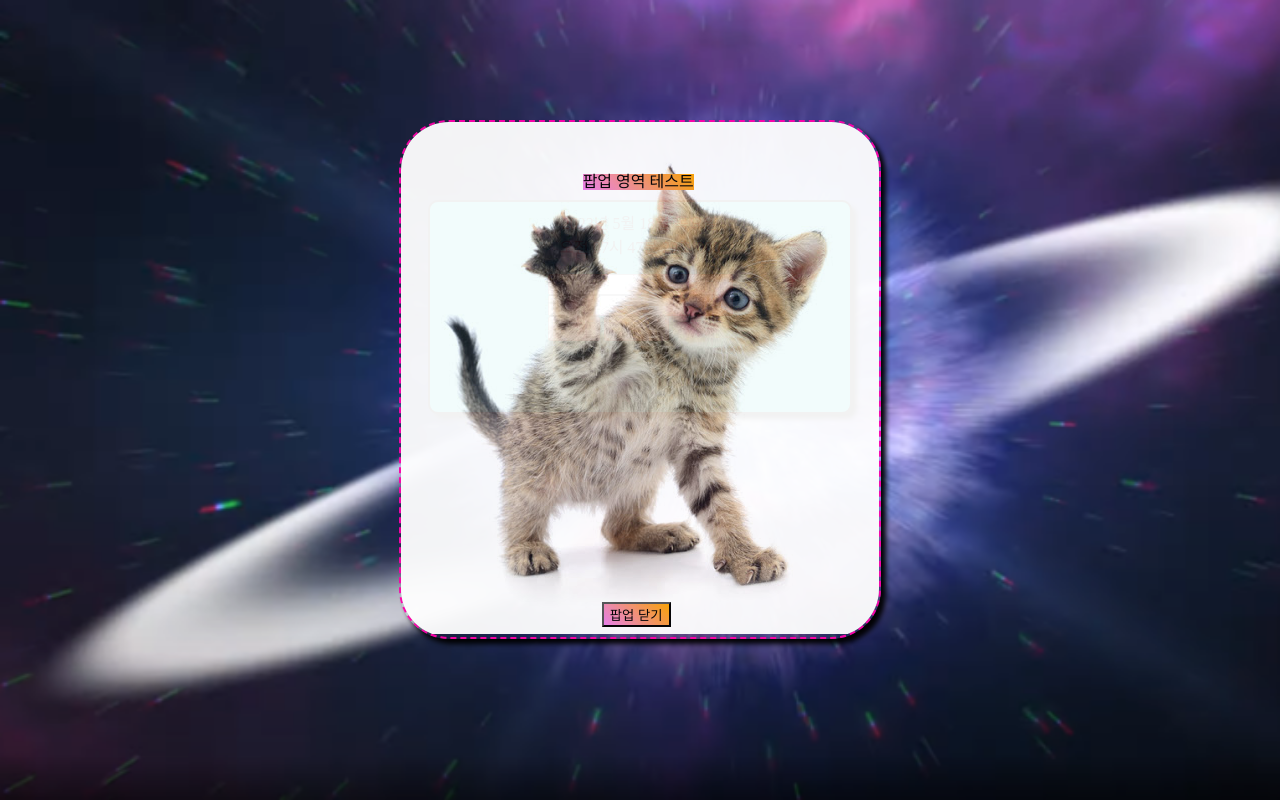
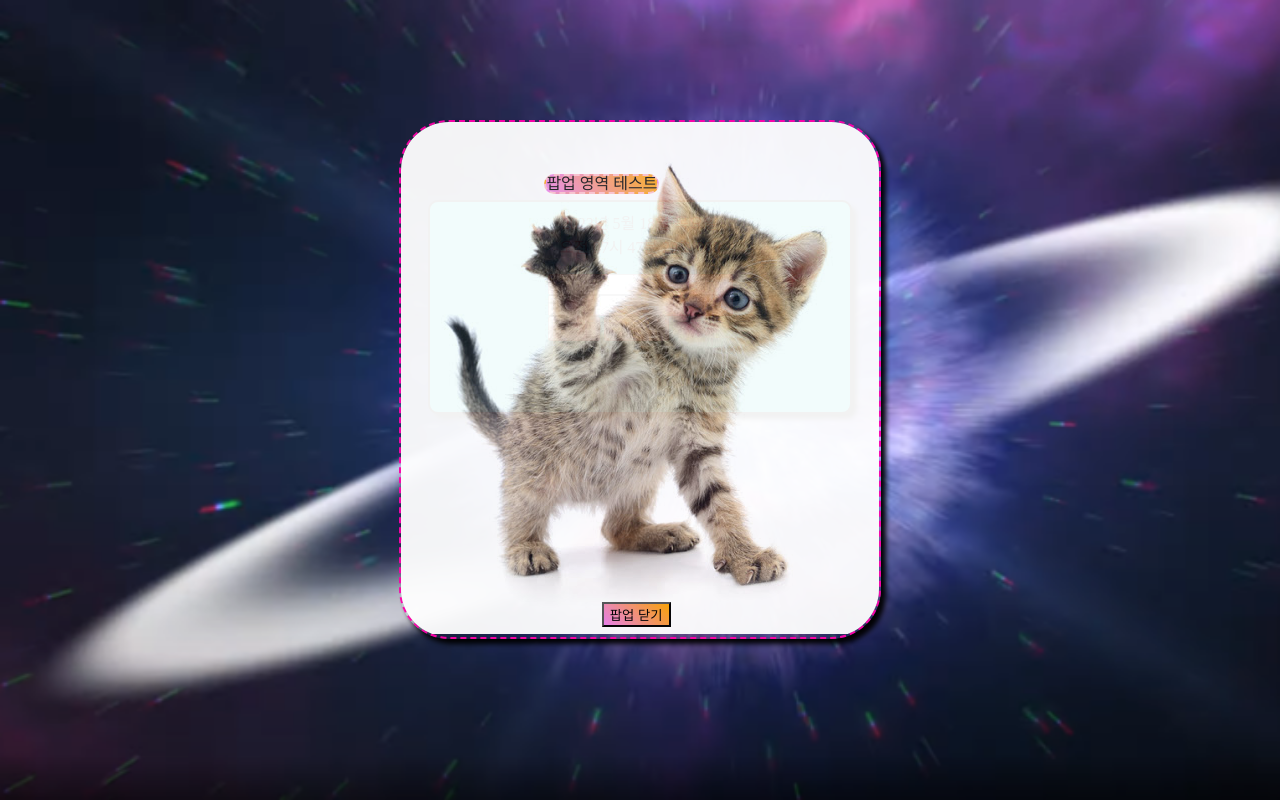
Before and after one commit to kjheternal/homepage, a plain HTML site: page index.html in a window 1280 px wide. Drawn offline with Linux system fonts and the light colour scheme.

Commit message:
v0.2 - RPG 게임 연동 및 회원가입 창 CSS 적용

```diff
--- a/index.css
+++ b/index.css
@@ -3,7 +3,6 @@
     background-repeat: no-repeat;
     background-size: cover;
 
-    /* 창 크기를 줄였을때 이미지 하단영역에 공백이 생기는 문제 수정 */
     height: 100vh;
 }
 
@@ -72,9 +71,20 @@
     background-image: linear-gradient(45deg, Violet, Orange);
     text-align: center;
 
+    height: auto;
+
+    display: flex;
+    justify-content: center;
+    align-items: center;
+
+    border: 2px pink dashed;
+    border-radius: 10px;
+
     position: absolute;
     top: 10%;
-    left: 38%;
+    left: 30%;
+
+    opacity:0.85;
 }
 
 #popup_CloseButton {
```
